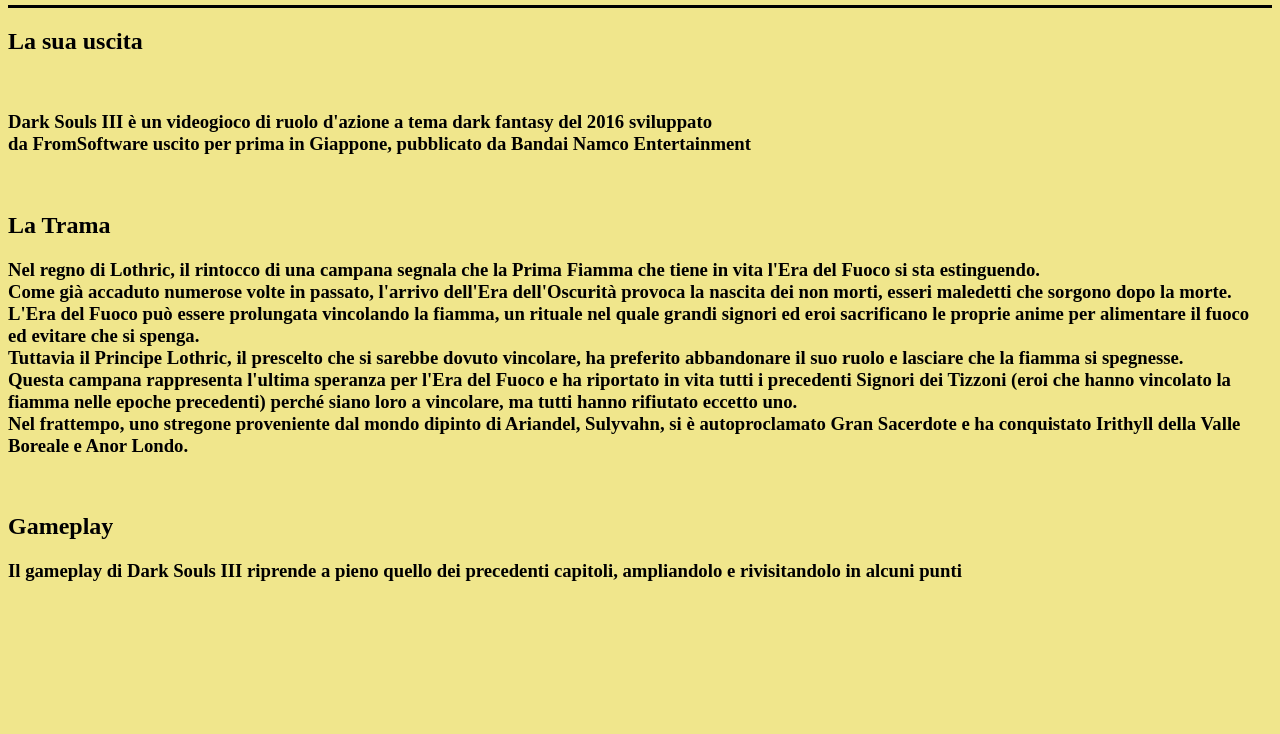
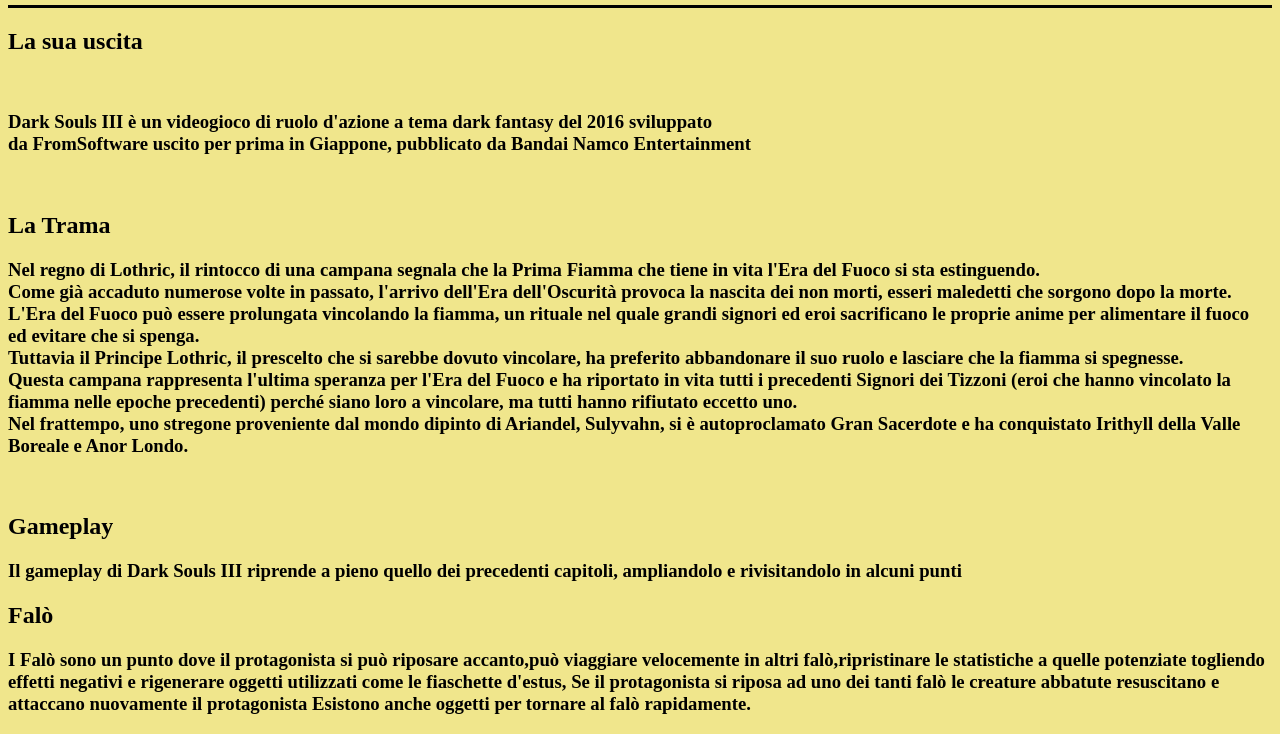
Before and after one commit to FedeBand/Primo-Sito, a plain HTML site: page index.html in a window 1280 px wide. Shown: the part 659-1393 px from the top of the page. Before the commit the page ends 1260 px from the top, so only its background shows below. Drawn offline with Linux system fonts and the light colour scheme.

Commit message:
Add files via upload

```diff
--- a/index.html
+++ b/index.html
@@ -47,8 +47,10 @@
 		<br>
 		<h2>Gameplay</h2>
 		<h3>Il gameplay di Dark Souls III riprende a pieno quello dei precedenti capitoli, ampliandolo e rivisitandolo in alcuni punti</h2>
+		<h2>Falò</h2>
+		<h3>I Falò sono un punto dove il protagonista si può riposare accanto,può viaggiare velocemente in altri falò,ripristinare le statistiche a quelle potenziate togliendo effetti negativi e rigenerare oggetti utilizzati come le fiaschette d'estus,
+		Se il protagonista si riposa ad uno dei tanti falò le creature abbatute resuscitano e attaccano nuovamente il protagonista
+		Esistono anche oggetti per tornare al falò rapidamente.</h3>
 
 
-	</body>
-
 </html>
```
